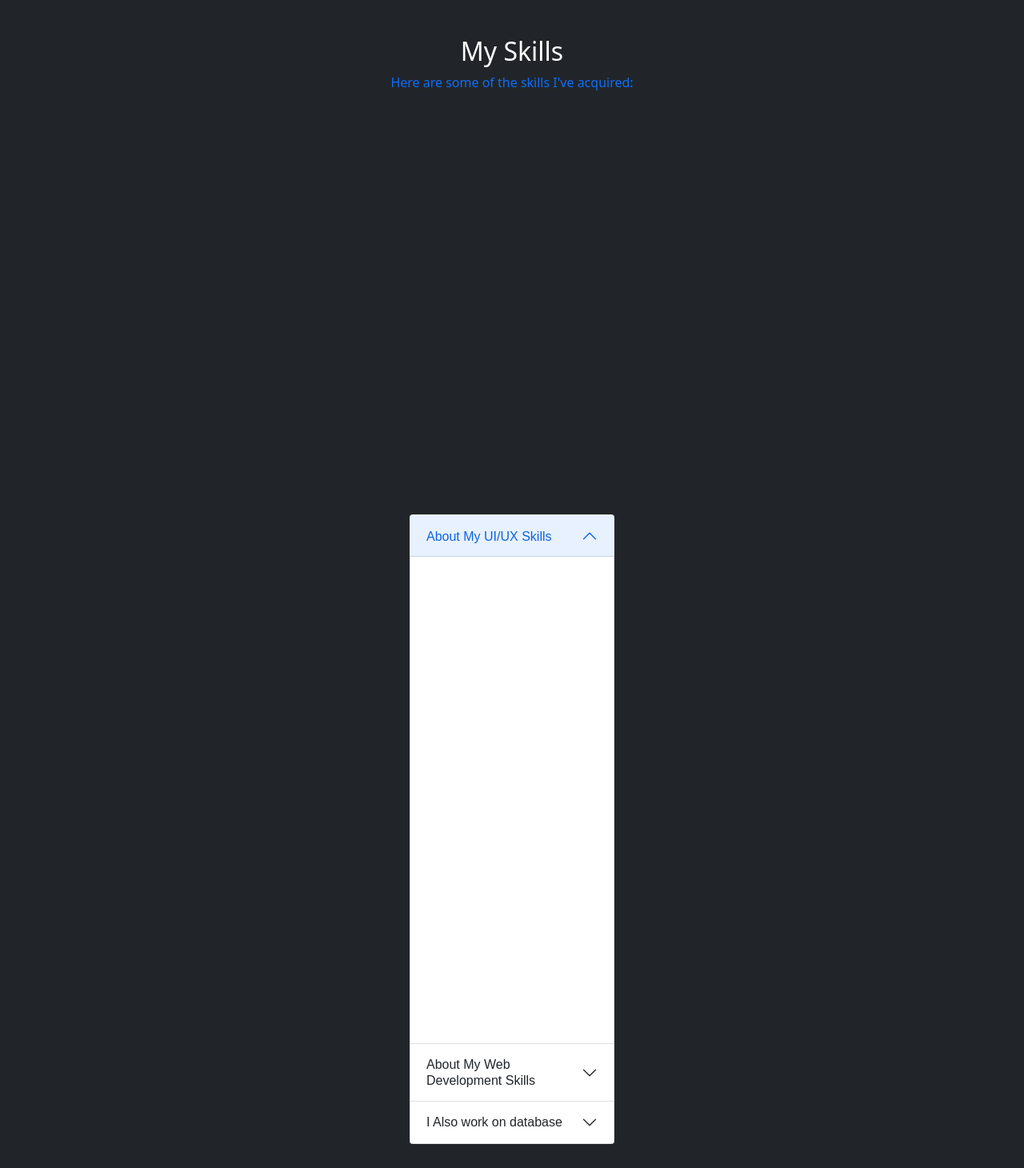
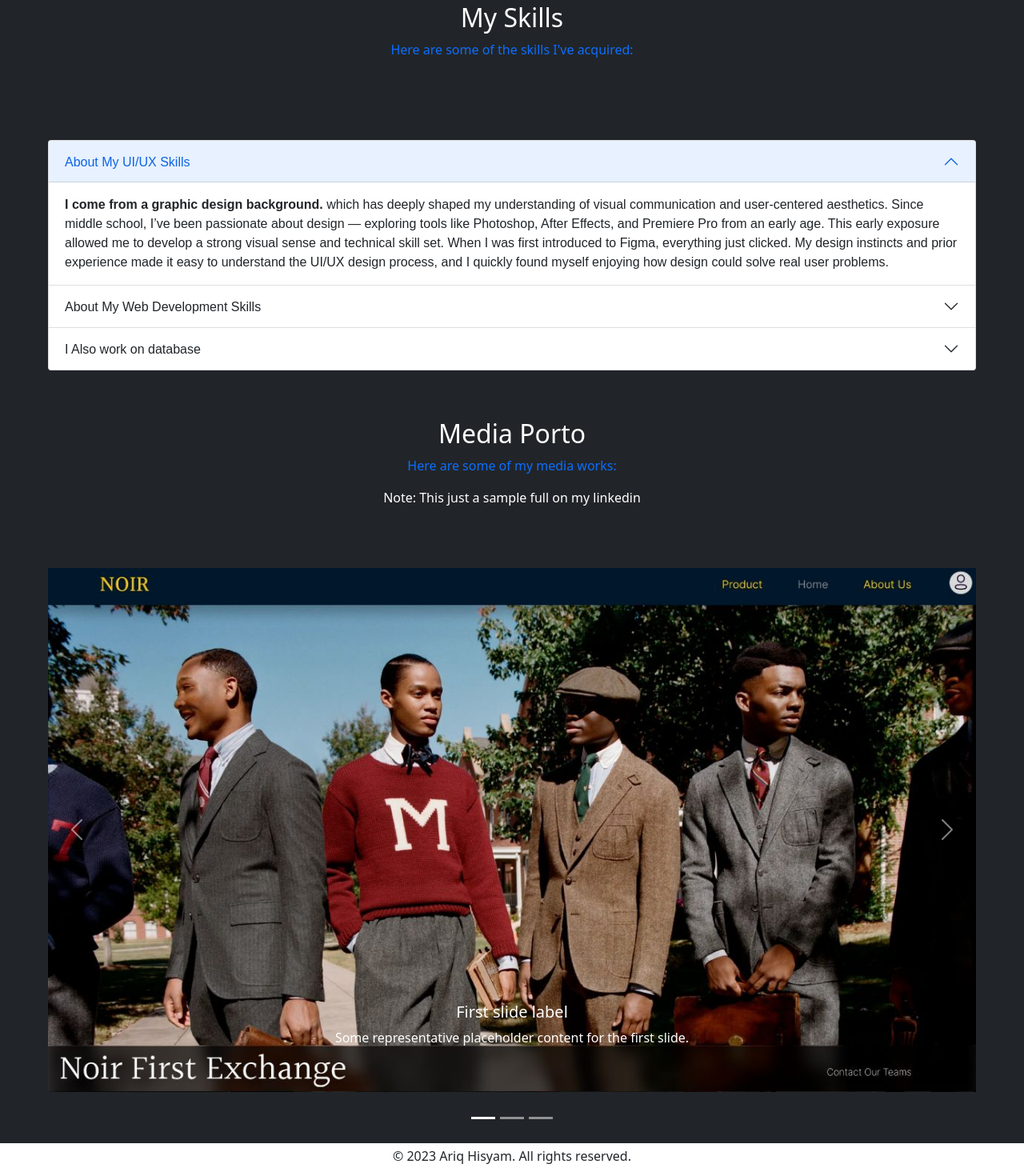
Before and after one commit to ariqhisyam/BelajarBootstrap, a plain HTML site: page Homepage/index.html in a window 1280 px wide. Shown: the part 997-2457 px from the top of the page at 80% size. Drawn offline with nearby package versions, Linux system fonts and the light colour scheme.

Commit message:
Update 3

```diff
--- a/Homepage/index.html
+++ b/Homepage/index.html
@@ -83,7 +83,7 @@
         About My UI/UX Skills
       </button>
     </h2>
-    <div id="panelsStayOpen-collapseOne" class="accordion-collapse collapse show" aria-labelledby="panelsStayOpen-headingOne">
+    <div id="panelsStayOpen-collapseOne" class="accordion-collapse collapse show text-dark" aria-labelledby="panelsStayOpen-headingOne">
       <div class="accordion-body">
         <strong>I come from a graphic design background.</strong> which has deeply shaped my understanding of visual communication and user-centered aesthetics. Since middle school, I’ve been passionate about design — exploring tools like Photoshop, After Effects, and Premiere Pro from an early age. This early exposure allowed me to develop a strong visual sense and technical skill set. When I was first introduced to Figma, everything just clicked. My design instincts and prior experience made it easy to understand the UI/UX design process, and I quickly found myself enjoying how design could solve real user problems.
       </div>
@@ -91,11 +91,11 @@
   </div>
   <div class="accordion-item">
     <h2 class="accordion-header" id="panelsStayOpen-headingTwo">
-      <button class="accordion-button collapsed" type="button" data-bs-toggle="collapse" data-bs-target="#panelsStayOpen-collapseTwo" aria-expanded="false" aria-controls="panelsStayOpen-collapseTwo">
+      <button class="accordion-button collapsed " type="button" data-bs-toggle="collapse" data-bs-target="#panelsStayOpen-collapseTwo" aria-expanded="false" aria-controls="panelsStayOpen-collapseTwo">
         About My Web Development Skills
       </button>
     </h2>
-    <div id="panelsStayOpen-collapseTwo" class="accordion-collapse collapse" aria-labelledby="panelsStayOpen-headingTwo">
+    <div id="panelsStayOpen-collapseTwo" class="accordion-collapse collapse text-dark" aria-labelledby="panelsStayOpen-headingTwo">
       <div class="accordion-body">
         <strong>In addition to my design background.</strong> I’ve also gained practical experience in web development through various college projects, often collaborating closely with teammates to build complete web-based solutions. I have a solid foundation in programming, especially in C++, Go (Golang), and Java. While I'm still developing a deeper understanding of object-oriented programming (OOP), I already grasp the core concepts and continuously strive to improve.
 
@@ -111,7 +111,7 @@ My design experience further supports my development work. With years of using t
         I Also work on database
       </button>
     </h2>
-    <div id="panelsStayOpen-collapseThree" class="accordion-collapse collapse" aria-labelledby="panelsStayOpen-headingThree">
+    <div id="panelsStayOpen-collapseThree" class="accordion-collapse collapse text-dark" aria-labelledby="panelsStayOpen-headingThree">
       <div class="accordion-body">
         <strong>I also have a solid foundation in database creation and management.</strong> I’ve always enjoyed learning about databases, and it’s an area where I’ve consistently performed well academically — which gives me a bit of confidence! While I may not be a fan of big data just yet, working with relational databases and designing efficient data structures is something I genuinely enjoy.
       </div>
--- a/Homepage/style.css
+++ b/Homepage/style.css
@@ -22,10 +22,18 @@ body{
 .accordion {
     font-family: poppins, sans-serif;
     margin-top: 1%;
-    padding : 40%;
+    padding : 60px;
+
 
 }
 
 .skillinfo {
-    margin-top: 8%;
+    padding: 20%;
+    padding-bottom: 1%;
+    padding-top: 1%;
 }
+
+.carousel {
+    margin-top: 1%;
+    padding: 60px;
+}
```
Also changed, not shown: 1 other file.
